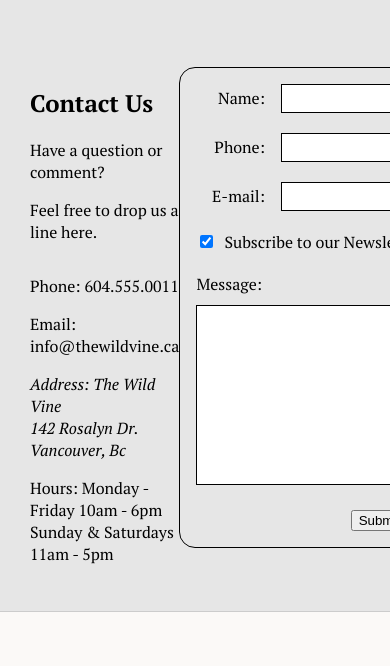
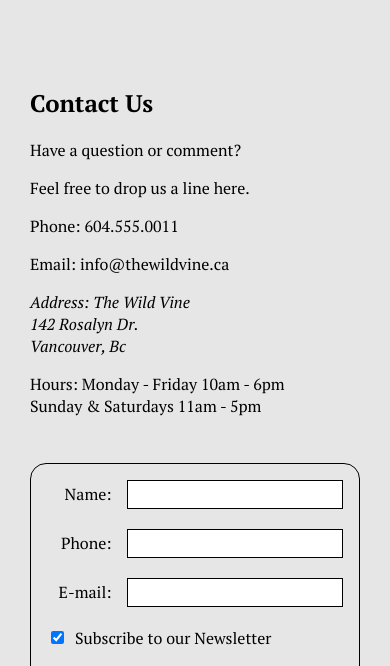
Before and after one commit to MarishkaSmirnova/flowershop, a plain HTML site: page contacts.html in a window 390 px wide. Shown: the part 116-782 px from the top of the page. Drawn offline with nearby package versions, Linux system fonts and the light colour scheme; files that its build step writes are made by us from their sources.

Commit message:
worked on making contact page responsive

```diff
--- a/contacts.html
+++ b/contacts.html
@@ -53,8 +53,8 @@
 <!--Contact info start-->
 <div class="flex-container-contact">
     <div class="contact-column">
+        <h2>Contact Us</h2>
         <div class="contact-info-group">
-            <h2>Contact Us</h2>
             <p>Have a question or comment?</p>
             <p>Feel free to drop us a line here.</p>
         </div>
--- a/scss/_variables.scss
+++ b/scss/_variables.scss
@@ -37,7 +37,9 @@ $desktopLarge:em(1077);
 $desktopMedium: em(1250);
 $tabletLandscape: em(1024);
 $tabletPortrait: em(850);
+$tabletPortraitContactPage: em(768);
 $phoneLandscape: em(680);
 $phone1:em(567);
 $phone2:em(540);
+$phoneContactPage: em(520);
 $phonePortrait: em(426);
--- a/scss/contacts.scss
+++ b/scss/contacts.scss
@@ -2,8 +2,6 @@
 @import 'variables';
 
 .hero-section {
-    // background-image: url('../images/contact-copy.jpg') 50% no-repeat;
-    // background-size: cover;
     text-align: center;
     display: flex;
     align-items: center;
@@ -26,18 +24,11 @@
     }
 }
 
-.contact-column {
-    display: flex;
-    flex-direction: column;
-    // padding-left: 110px;
-    // padding-right:90px;
-}
+// .contact-column {
+//     // display: flex;
+//     // flex-direction: column;
+// }
 
-.contact-form {
-    // padding-left:100px;
-    // padding-right:90px;
-    // padding-bottom: 30px;
-}
 
 .flex-container-contact {
     display: flex;
@@ -48,10 +39,46 @@
 
     .contact-column {
         flex: 1;
+        p, address {
+            margin-top: 0;
+        }
+        address {
+            margin-bottom: 1em;
+        }
     }
 
     .contact-form {
         flex: 0 0 400px;
+    }
+
+    @media (max-width: $tabletPortraitContactPage){
+        display: block;
+        .contact-column {
+            width: 100%;
+            margin-bottom: 30px;
+            display: flex;
+            flex-wrap: wrap;
+            justify-content: space-between;
+            h2 {
+                width: 100%;
+            }
+            .contact-info-group {
+                width: 49%;
+            }
+
+        }
+        .contact-form {
+            width: 100%;
+        }
+
+    }
+
+    @media (max-width: $phoneContactPage){
+        .contact-column {
+            .contact-info-group {
+                width: 100%;
+            }
+        }
     }
 
 }
@@ -59,7 +86,7 @@
 /* Form start */
 form {
    margin:0 auto;
-   width: 400px;
+   //width: 400px;
    padding: 1em;
    border:1px solid black;
    border-radius: 1em;
@@ -97,8 +124,6 @@ input:not([type="checkbox"]), textarea {
     }
     padding: 5px;
     width: 100%;
-    //padding-right: 0;
-    //box-sizing: border-box;
     border: 1px solid black;
 }
 
@@ -113,15 +138,10 @@ input:focus, textarea:focus {
 }
 
 textarea {
-    //vertical-align: top;
-    //align-content: left;
     height: 180px;
 }
 
 .button {
-    //padding-left:90px;
-    //margin-left: .5em;
-    //align-items: center;
     justify-content: center;
 }
 
```
